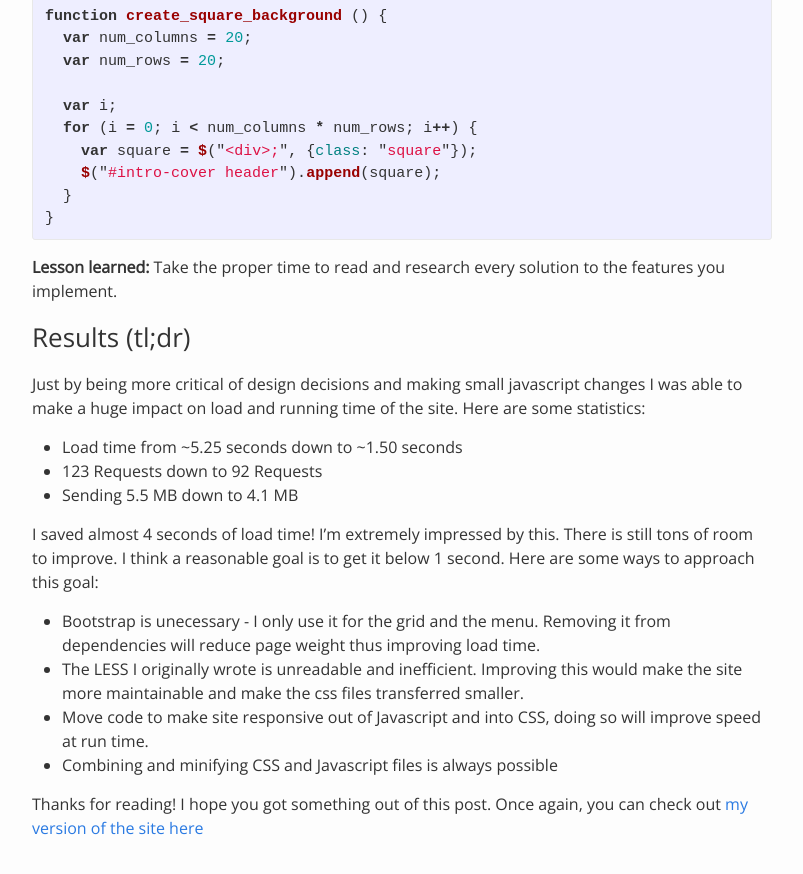
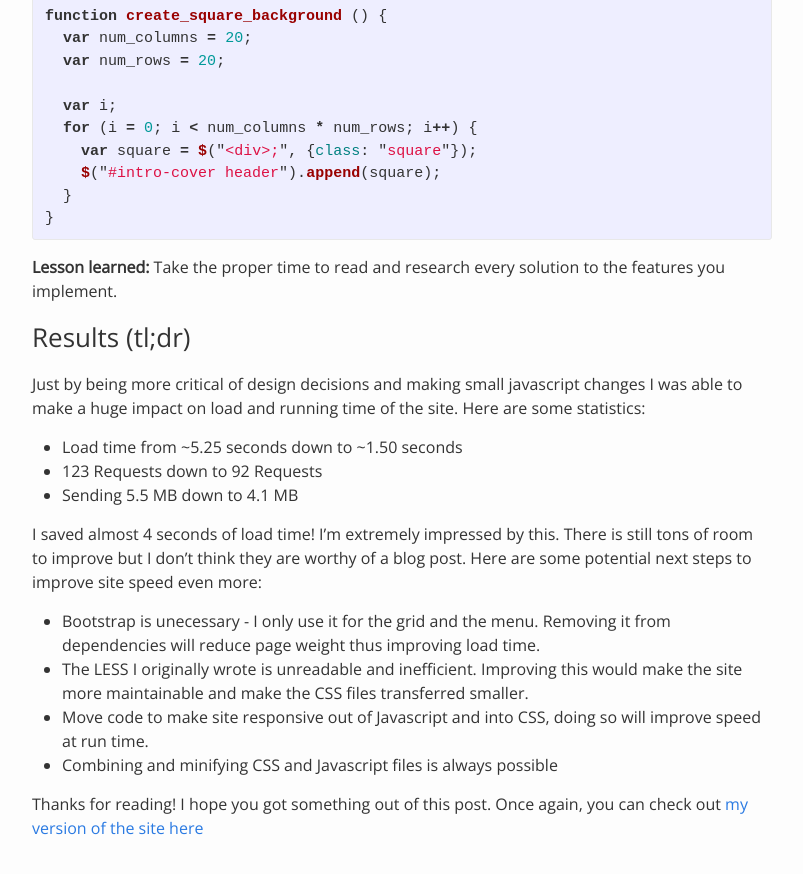
Before and after one commit to matty99/matty99.github.io, a Jekyll site: the page built from _posts/2015-09-12-website-optimization.markdown, in a window 1280 px wide and 900 px high, scrolled down 4189 px. Shown: the top 874 px of the window, without its empty margins (238-1041 px from the left). Built offline with Jekyll 4.4.1, drawn with Linux system fonts in a browser that asks for light colours.

Commit message:
Fixing some wording

```diff
--- a/_posts/2015-09-12-website-optimization.markdown
+++ b/_posts/2015-09-12-website-optimization.markdown
@@ -152,10 +152,10 @@ Just by being more critical of design decisions and making small javascript chan
 * 123 Requests down to 92 Requests
 * Sending 5.5 MB down to 4.1 MB
 
-I saved almost 4 seconds of load time! I'm extremely impressed by this. There is still tons of room to improve. I think a reasonable goal is to get it below 1 second. Here are some ways to approach this goal:
+I saved almost 4 seconds of load time! I'm extremely impressed by this. There is still tons of room to improve but I don't think they are worthy of a blog post. Here are some potential next steps to improve site speed even more:
 
 * Bootstrap is unecessary - I only use it for the grid and the menu. Removing it from dependencies will reduce page weight thus improving load time.
-* The LESS I originally wrote is unreadable and inefficient. Improving this would make the site more maintainable and make the css files transferred smaller.
+* The LESS I originally wrote is unreadable and inefficient. Improving this would make the site more maintainable and make the CSS files transferred smaller.
 * Move code to make site responsive out of Javascript and into CSS, doing so will improve speed at run time.
 * Combining and minifying CSS and Javascript files is always possible
 
```
